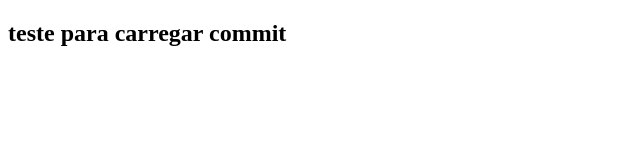
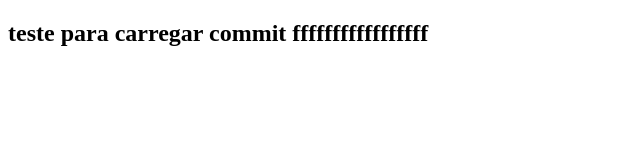
Before and after one commit to antonielsoares/curso_senai, a plain HTML site: page index.html in a window 1280 px wide. Shown: the whole page, without its empty margins (0-640 px from the left). Drawn offline with Linux system fonts and the light colour scheme.

Commit message:
antoniel lima

```diff
--- a/index.html
+++ b/index.html
@@ -6,6 +6,6 @@
     <title>Document</title>
 </head>
 <body>
-    <h2>teste para carregar commit</h2>
+    <h2>teste para carregar commit fffffffffffffffff</h2>
 </body>
 </html>
```
